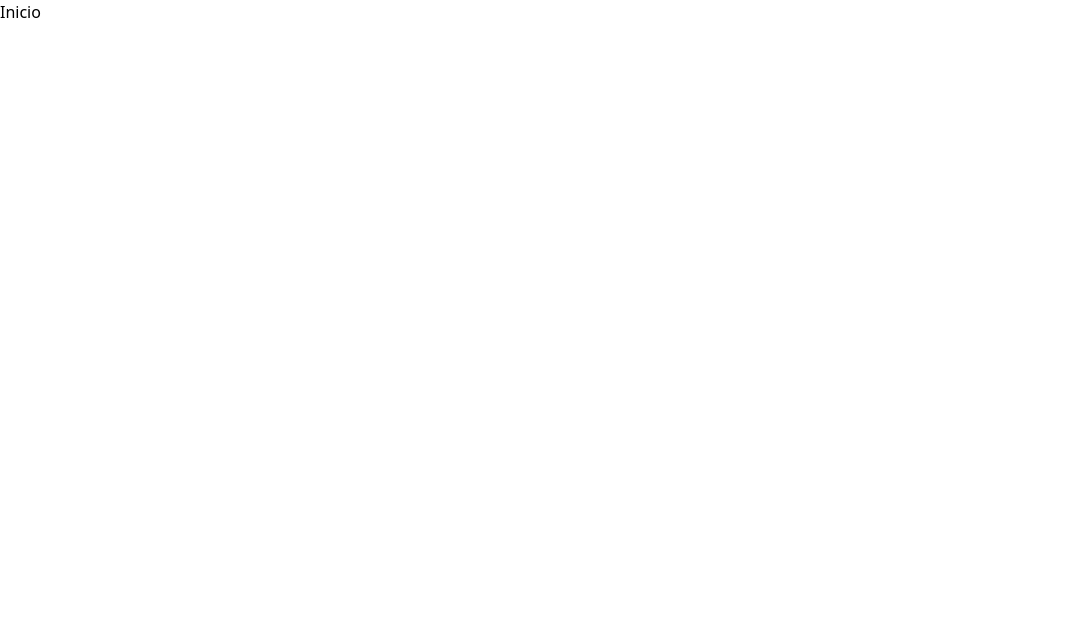
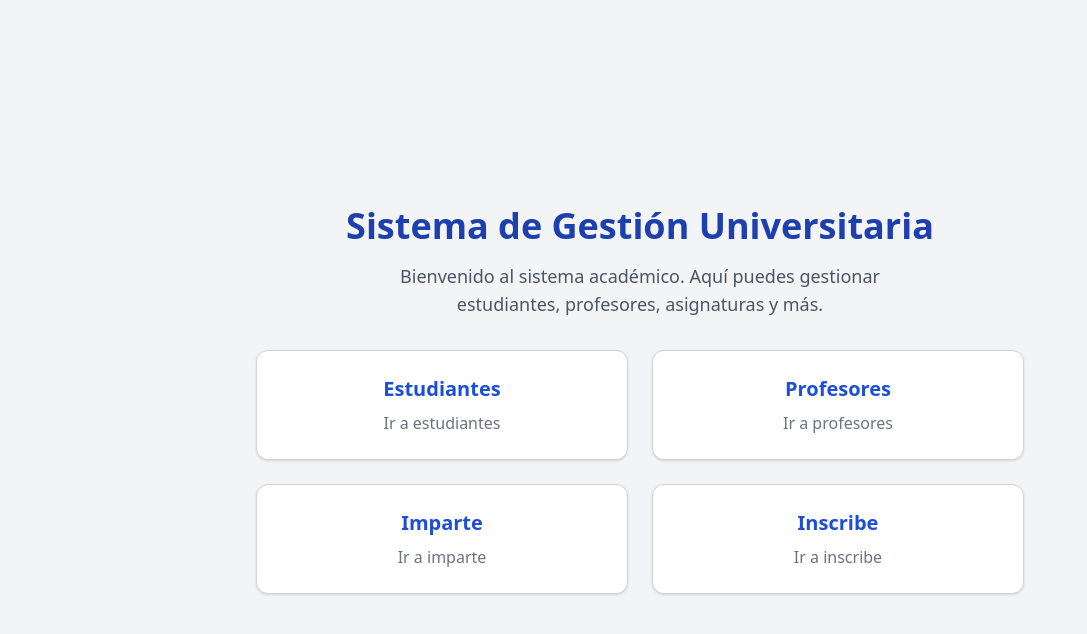
Before and after one commit to eydrien/university-management-client-app, a React (Vite) app: page / in a window 1280 px wide. Shown: the top 634 px of the page, without its empty margins (0-1087 px from the left). Built offline with nearby package versions, Linux system fonts and the light colour scheme.

Commit message:
HomePage

```diff
--- a/src/pages/HomePage.tsx
+++ b/src/pages/HomePage.tsx
@@ -1,5 +1,34 @@
-function HomePage() {
-  return <h1>Inicio</h1>
+import { Link } from "react-router-dom"
+
+const HomePage = () => {
+  return (
+    <div className="min-h-screen bg-gray-100 flex flex-col items-center justify-center p-8">
+      <h1 className="text-4xl font-bold text-blue-800 mb-4">Sistema de Gestión Universitaria</h1>
+      <p className="text-gray-600 text-lg mb-8 text-center max-w-xl">
+        Bienvenido al sistema académico. Aquí puedes gestionar estudiantes, profesores, asignaturas y más.
+      </p>
+
+      <div className="grid grid-cols-1 md:grid-cols-2 gap-6 w-full max-w-3xl">
+        <HomeCard title="Estudiantes" to="/estudiantes" />
+        <HomeCard title="Profesores" to="/profesores" />
+        <HomeCard title="Imparte" to="/imparte" />
+        <HomeCard title="Inscribe" to="/inscribe" />
+      </div>
+    </div>
+  )
+}
+
+// Componente reutilizable para cada tarjeta de navegación
+const HomeCard = ({ title, to }: { title: string; to: string }) => {
+  return (
+    <Link
+      to={to}
+      className="bg-white border border-gray-300 rounded-xl shadow hover:shadow-md hover:bg-blue-50 transition duration-200 p-6 text-center"
+    >
+      <h2 className="text-xl font-semibold text-blue-700">{title}</h2>
+      <p className="text-gray-500 mt-2">Ir a {title.toLowerCase()}</p>
+    </Link>
+  )
 }
 
 export default HomePage
```
